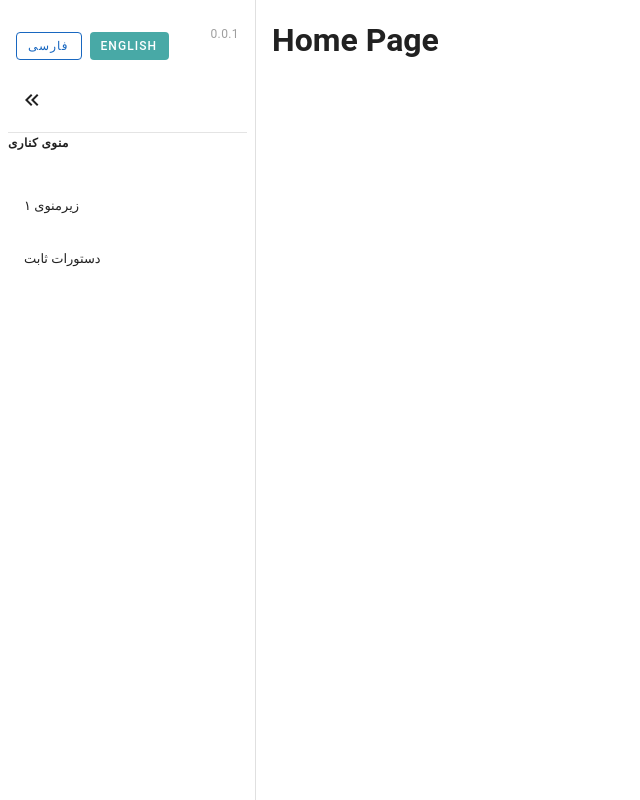
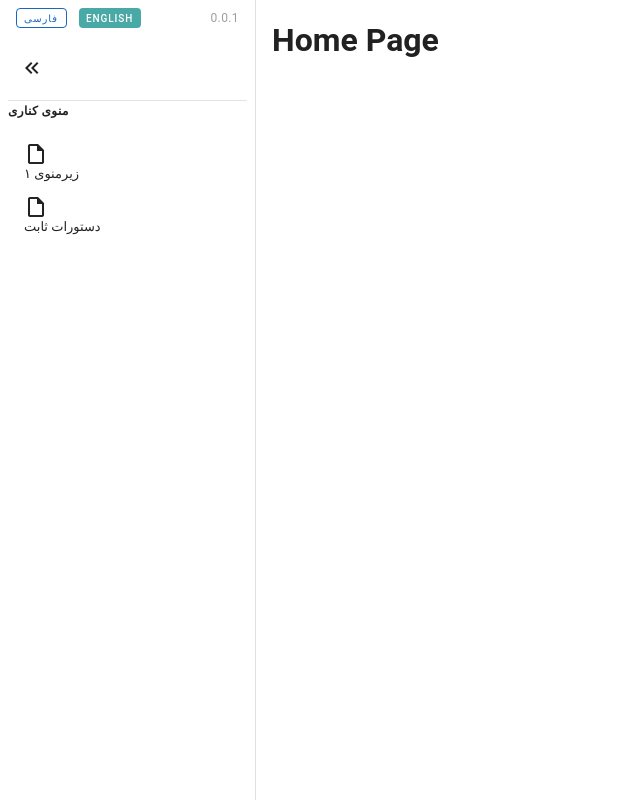
Before and after one commit to hoseindig/vue-vite-ts-vuetify-i18n, a Vue app: page / in a window 1280 px wide. Both pictures are taken after a click on the button "ENGLISH". Shown: the whole page, without its empty margins (0-640 px from the left). Built offline with nearby package versions, Linux system fonts and the light colour scheme.

Commit message:
update srore

```diff
--- a/src/components/Sidebar.vue
+++ b/src/components/Sidebar.vue
@@ -5,26 +5,25 @@
     permanent
     app
     class="pa-2"
-    :location="isRTL ? 'right' : 'left'"
+    :location="settings.direction === 'rtl' ? 'right' : 'left'"
   >
     <!-- Top header with logo + version -->
     <div class="d-flex align-center justify-space-between mb-4 px-2">
-      <!-- <v-icon size="32">{{ appIcon }}</v-icon> -->
-      <!-- دکمه‌های تغییر زبان -->
-      <div class="lang-buttons mt-6">
+      <!-- Language Switch -->
+      <div class="lang-buttons">
         <v-btn
-          @click="switchLang('fa')"
+          @click="settings.setLocale('fa')"
           color="primary"
-          size="small"
-          :variant="currentLang === 'fa' ? 'flat' : 'outlined'"
+          size="x-small"
+          :variant="settings.locale === 'fa' ? 'flat' : 'outlined'"
         >
           فارسی
         </v-btn>
         <v-btn
-          @click="switchLang('en')"
+          @click="settings.setLocale('en')"
           color="secondary"
-          size="small"
-          :variant="currentLang === 'en' ? 'flat' : 'outlined'"
+          size="x-small"
+          :variant="settings.locale === 'en' ? 'flat' : 'outlined'"
         >
           English
         </v-btn>
@@ -55,56 +54,25 @@
       <!-- Items -->
       <v-list density="compact" nav>
         <template v-for="item in section.items" :key="item.id">
-          <!-- With tooltip -->
-          <v-tooltip v-if="item.tooltip" location="right">
-            <template #activator="{ props }">
-              <v-list-item
-                v-bind="props"
-                :to="item.route"
-                :disabled="item.disabled"
-                class="sidebar-item"
-              >
-                <!-- RTL -->
-                <template v-if="currentDirection === 'rtl'">
-                  <v-list-item-title v-if="!sidebar.isCollapsed">
-                    {{ item.label }}
-                  </v-list-item-title>
-                  <v-icon class="ms-2">{{ item.icon }}</v-icon>
-                </template>
-
-                <!-- LTR -->
-                <template v-else>
-                  <v-icon class="me-2">{{ item.icon }}</v-icon>
-                  <v-list-item-title v-if="!sidebar.isCollapsed">
-                    {{ item.label }}
-                  </v-list-item-title>
-                </template>
-              </v-list-item>
-            </template>
-            <span>{{ item.tooltip }}</span>
-          </v-tooltip>
-
-          <!-- Without tooltip -->
           <v-list-item
-            v-else
             :to="item.route"
             :disabled="item.disabled"
             class="sidebar-item"
           >
             <!-- RTL -->
-            <template v-if="currentDirection === 'rtl'">
-              <v-list-item-title v-if="!sidebar.isCollapsed">
-                {{ item.label }}
-              </v-list-item-title>
-              <v-icon class="ms-2">{{ item.icon }}</v-icon>
+            <template v-if="settings.direction === 'rtl'">
+              <v-list-item-title v-if="!sidebar.isCollapsed">{{
+                item.label
+              }}</v-list-item-title>
+              <v-icon class="ms-2">{{ item.icon || fallbackIcon }}</v-icon>
             </template>
 
             <!-- LTR -->
             <template v-else>
-              <v-icon class="me-2">{{ item.icon }}</v-icon>
-              <v-list-item-title v-if="!sidebar.isCollapsed">
-                {{ item.label }}
-              </v-list-item-title>
+              <v-icon class="me-2">{{ item.icon || fallbackIcon }}</v-icon>
+              <v-list-item-title v-if="!sidebar.isCollapsed">{{
+                item.label
+              }}</v-list-item-title>
             </template>
           </v-list-item>
         </template>
@@ -114,81 +82,16 @@
 </template>
 
 <script setup lang="ts">
-import { ref, onMounted, computed } from "vue";
+import { ref, onMounted } from "vue";
 import { useSidebarStore } from "../stores/sidebar";
-import { useI18n } from "vue-i18n";
+import { useSettingsStore } from "../stores/settings";
 
 const drawer = ref(true);
 const sidebar = useSidebarStore();
-const { locale } = useI18n();
+const settings = useSettingsStore();
 
-// Default fallback icon if item has no icon
 const fallbackIcon = "mdi-file-outline";
-
-// Small version text from .env
 const appVersion = import.meta.env.VITE_APP_VERSION || "v0.0.0";
-
-// Global app icon (could be configurable or static)
-const appIcon = "mdi-application";
-
-// Direction based on current language
-// const currentDirection = computed<"rtl" | "ltr">(() =>
-//   locale.value === "fa" ? "rtl" : "ltr"
-// );
-
-////////////////////////
-// مدیریت ساده جهت و زبان
-const currentLang = ref(localStorage.getItem("locale") || "fa");
-const currentDirection = ref<"rtl" | "ltr">(
-  (localStorage.getItem("dir") as "rtl" | "ltr") || "rtl"
-);
-
-function switchLang(lang: string) {
-  console.log("🔄 تغییر زبان به:", lang);
-
-  currentLang.value = lang;
-  locale.value = lang;
-  localStorage.setItem("locale", lang);
-
-  const newDirection = lang === "fa" ? "rtl" : "ltr";
-  currentDirection.value = newDirection;
-  localStorage.setItem("dir", newDirection);
-
-  applyDirection(newDirection);
-}
-
-function applyDirection(direction: "rtl" | "ltr") {
-  // تنظیم DOM
-  document.documentElement.setAttribute("dir", direction);
-  document.body.style.direction = direction;
-  document.body.className = document.body.className.replace(
-    /\b(rtl|ltr)\b/g,
-    ""
-  );
-  document.body.classList.add(direction);
-
-  // اعمال استایل‌های inline به تمام فیلدهای موجود
-  setTimeout(() => {
-    const textFields = document.querySelectorAll(
-      ".v-field__input input, .v-field__input textarea"
-    );
-    textFields.forEach((field: any) => {
-      field.style.direction = direction;
-      field.style.textAlign = direction === "rtl" ? "right" : "left";
-    });
-
-    const fieldInputs = document.querySelectorAll(".v-field__input");
-    fieldInputs.forEach((field: any) => {
-      field.style.direction = direction;
-      field.style.textAlign = direction === "rtl" ? "right" : "left";
-    });
-  }, 50);
-
-  console.log("✅ جهت اعمال شد:", direction);
-}
-
-// Check language direction
-const isRTL = computed(() => sidebar.language === "fa");
 
 onMounted(() => {
   sidebar.loadSections();
@@ -204,4 +107,8 @@ onMounted(() => {
 .text-caption {
   font-size: 0.8rem;
 }
+.lang-buttons {
+  display: flex;
+  gap: 4px;
+}
 </style>
```
